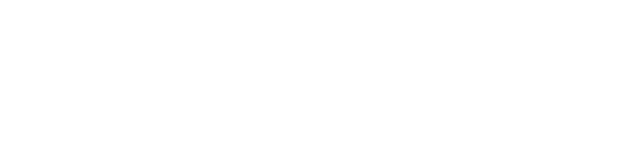
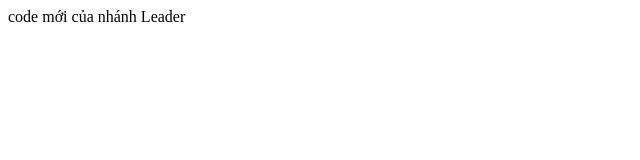
Before and after one commit to Taruno106/demoleader, a plain HTML site: page index.html in a window 1280 px wide. Shown: the whole page, without its empty margins (0-640 px from the left). Drawn offline with Linux system fonts and the light colour scheme.

Commit message:
thêm code mới vào nhánh Branch

```diff
--- a/index.html
+++ b/index.html
@@ -10,5 +10,6 @@
     <header>
 
     </header>
+    <section>code mới của nhánh Leader</section>
 </body>
 </html>
```
